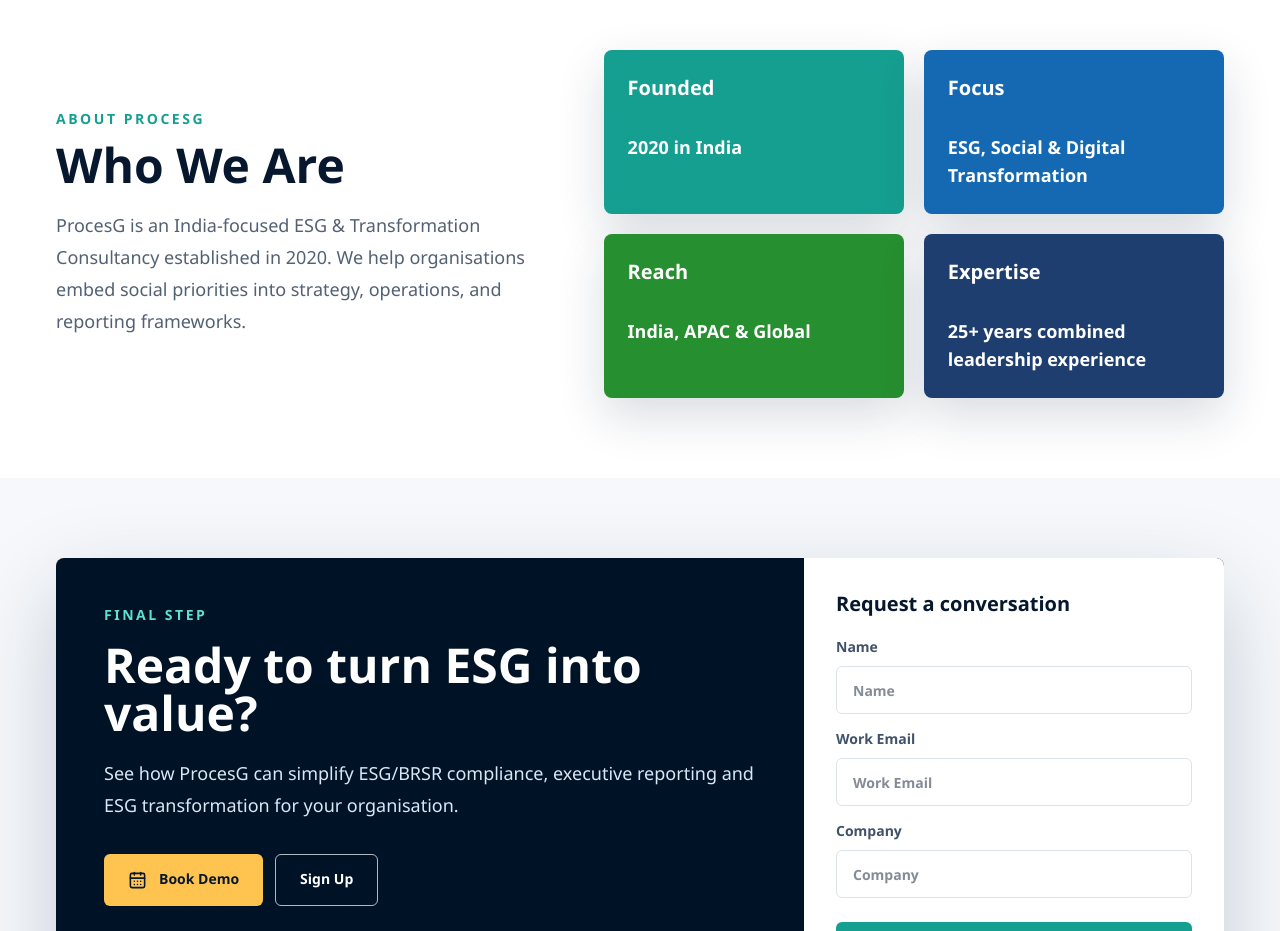
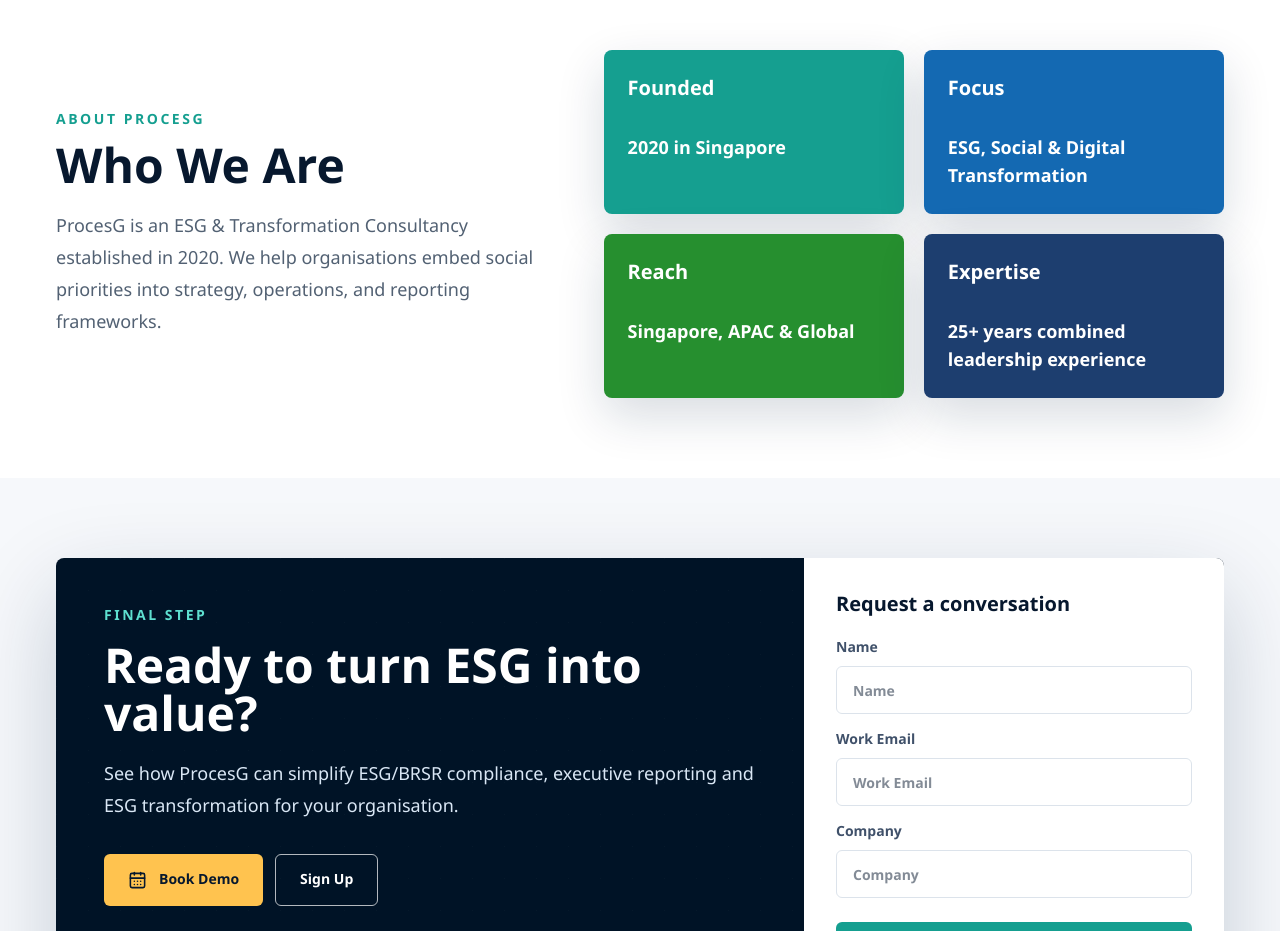
Before and after one commit to Arnav270803/BRSR_Frontend, a React (Vite) app: page / in a window 1280 px wide. Shown: the part 4020-4951 px from the top of the page. Built offline with nearby package versions, Linux system fonts and the light colour scheme; no server answers.

Commit message:
Update landing about geography

```diff
--- a/src/pages/LandingPage.tsx
+++ b/src/pages/LandingPage.tsx
@@ -151,9 +151,9 @@ const focusAreas = [
 ];
 
 const aboutCards = [
-  { label: "Founded", value: "2020 in India", tone: "bg-[#159f90]" },
+  { label: "Founded", value: "2020 in Singapore", tone: "bg-[#159f90]" },
   { label: "Focus", value: "ESG, Social & Digital Transformation", tone: "bg-[#1469b2]" },
-  { label: "Reach", value: "India, APAC & Global", tone: "bg-[#268f2f]" },
+  { label: "Reach", value: "Singapore, APAC & Global", tone: "bg-[#268f2f]" },
   { label: "Expertise", value: "25+ years combined leadership experience", tone: "bg-[#1d3e6f]" },
 ];
 
@@ -667,7 +667,7 @@ function AboutSection() {
               Who We Are
             </h2>
             <p className="mt-5 max-w-3xl text-lg leading-8 text-[#526173]">
-              ProcesG is an India-focused ESG & Transformation Consultancy established
+              ProcesG is an ESG & Transformation Consultancy established
               in 2020. We help organisations embed social priorities into strategy,
               operations, and reporting frameworks.
             </p>
```
